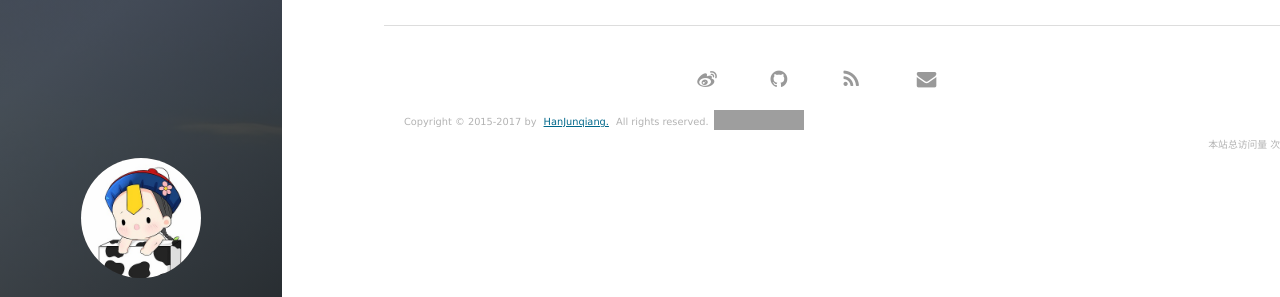
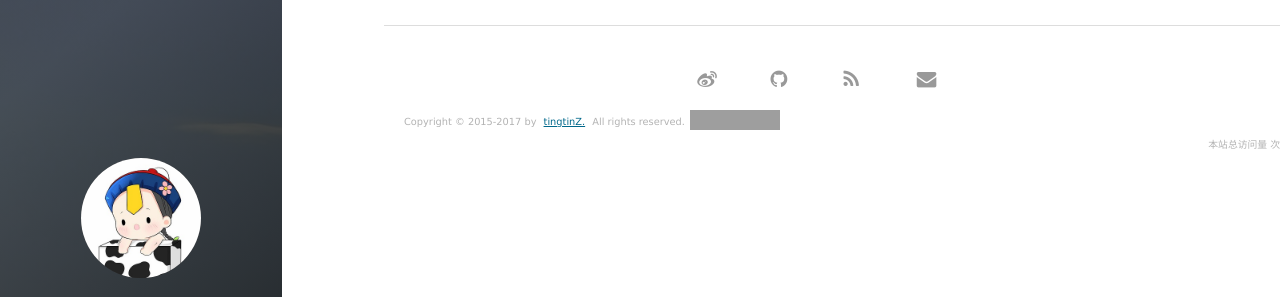
Before and after one commit to tingtinZ/tingtinZ.github.io, a Jekyll site: the page built from archive.html, in a window 1280 px wide. Shown: the part 123-420 px from the top of the page. Built offline with Jekyll 4.4.1, drawn with Linux system fonts in a browser that asks for light colours; nearby versions of some CDN libraries; comment, search, counter and statistics services are not loaded; grey boxes are pictures that could not be loaded.

Commit message:
Update footer.html

```diff
--- a/_includes/footer.html
+++ b/_includes/footer.html
@@ -68,7 +68,7 @@
         </div>
         <div class = "footer_div">
            <p class="copyright text-muted">
-            Copyright © 2015-2017 by <a href="http://blog.csdn.net/qq_31810357/">HanJunqiang.</a> All rights reserved.
+            Copyright © 2015-2017 by <a href="https://tingtinz.github.io/">tingtinZ.</a> All rights reserved.
             <iframe
                 style="margin-left: 2px; margin-bottom:-5px;"
                 frameborder="0" scrolling="0" width="91px" height="20px"
```
